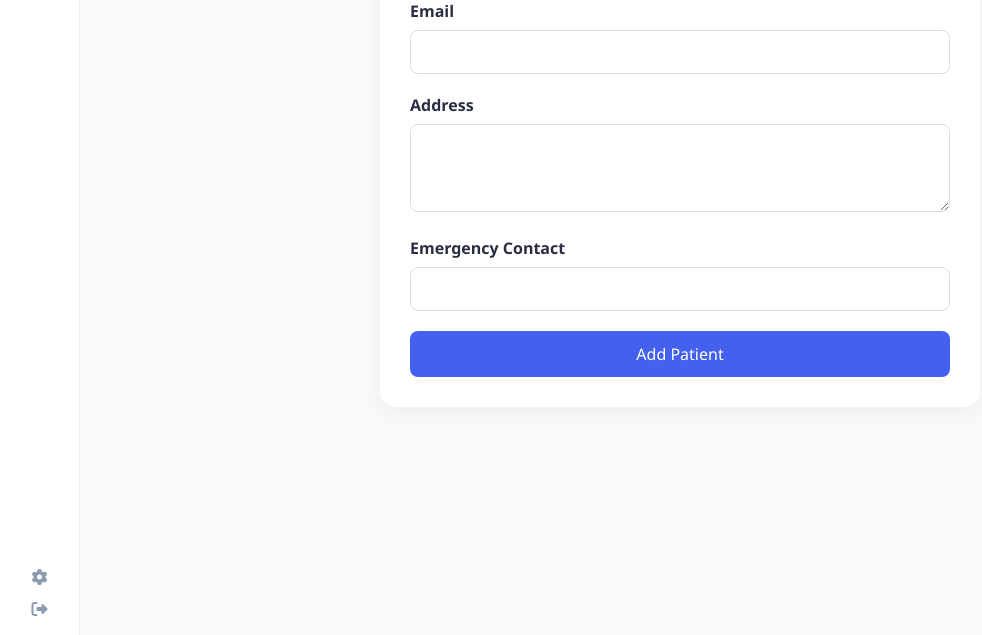
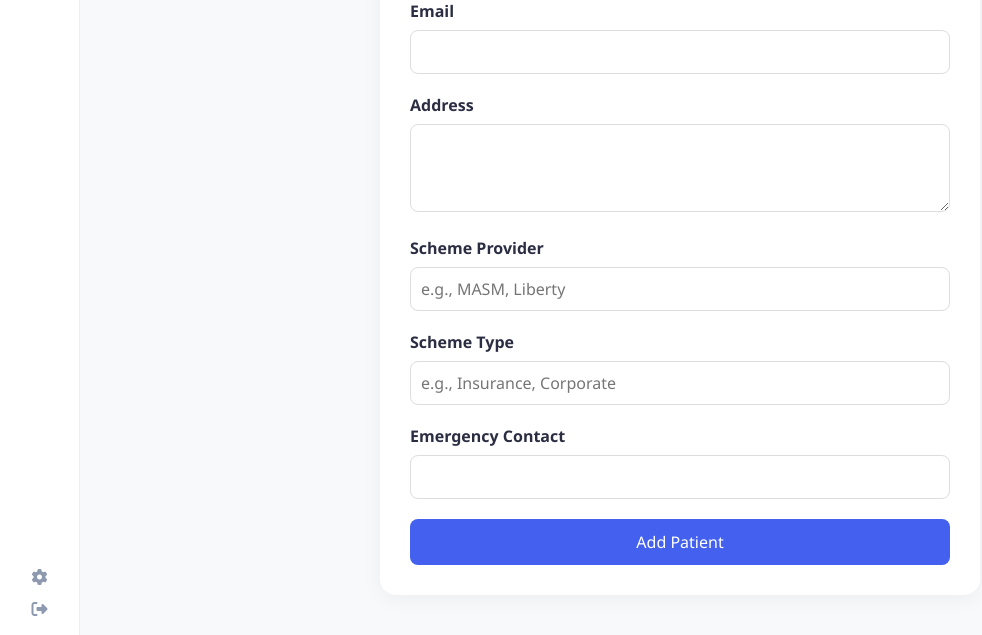
Before and after one commit to waynelindeire8-ops/limbe-medical, a Flask app: page /add_patient in a window 1280 px wide. Shown: the part 713-1348 px from the top of the page, without its empty margins (0-982 px from the left). Run offline with Flask 3, Linux system fonts and the light colour scheme; the visitor is signed in with stand-in values (Sample User, id 1).

Commit message:
scheme types

```diff
--- a/app.py
+++ b/app.py
@@ -424,6 +424,15 @@ def add_patient():
                 created_date=datetime.datetime.now().strftime("%Y-%m-%d")
             )
             hms.add_patient(new_patient)
+            sp = request.form.get('scheme_provider','').strip()
+            st = request.form.get('scheme_type','').strip()
+            if sp or st:
+                existing = hms.get_patient_scheme(new_patient.patient_id) if hasattr(hms,'get_patient_scheme') else {}
+                scheme = dict(existing or {})
+                if sp: scheme['provider'] = sp
+                if st: scheme['type'] = st
+                if hasattr(hms, 'update_patient_scheme'):
+                    hms.update_patient_scheme(new_patient.patient_id, scheme)
             flash('Patient added successfully!', 'success')
             notify('Patient added', f"{new_patient.first_name} {new_patient.last_name} ({new_patient.patient_id})", 'admin')
             notify('Patient added', f"{new_patient.first_name} {new_patient.last_name}", 'receptionist')
@@ -446,12 +455,12 @@ def edit_patient(patient_id):
                 patient_id,
                 first_name=request.form['first_name'],
                 last_name=request.form['last_name'],
-                date_of_birth=request.form['dob'],
-                gender=request.form['gender'],
-                phone=request.form['phone'],
-                email=request.form['email'],
-                address=request.form['address'],
-                emergency_contact=request.form['emergency_contact']
+                date_of_birth=request.form.get('dob',''),
+                gender=request.form.get('gender',''),
+                phone=request.form.get('phone',''),
+                email=request.form.get('email',''),
+                address=request.form.get('address',''),
+                emergency_contact=request.form.get('emergency_contact','')
             )
             flash('Patient updated successfully!', 'success')
             notify('Patient updated', patient_id, 'admin')
@@ -459,7 +468,6 @@ def edit_patient(patient_id):
         except Exception as e:
             flash(f'Error updating patient: {e}', 'error')
 
-    return render_template('edit_patient.html', patient=patient, active_page='patients')
 
 @app.route('/delete_patient/<patient_id>')
 def delete_patient(patient_id):
--- a/templates/add_patient.html
+++ b/templates/add_patient.html
@@ -100,6 +100,14 @@
                         <textarea id="address" name="address" rows="3"></textarea>
                     </div>
                     <div class="form-group">
+                        <label for="scheme_provider">Scheme Provider</label>
+                        <input type="text" id="scheme_provider" name="scheme_provider" placeholder="e.g., MASM, Liberty">
+                    </div>
+                    <div class="form-group">
+                        <label for="scheme_type">Scheme Type</label>
+                        <input type="text" id="scheme_type" name="scheme_type" placeholder="e.g., Insurance, Corporate">
+                    </div>
+                    <div class="form-group">
                         <label for="emergency_contact">Emergency Contact</label>
                         <input type="text" id="emergency_contact" name="emergency_contact">
                     </div>
```
Also changed, not shown: templates/edit_patient.html (+8 -4 lines).
